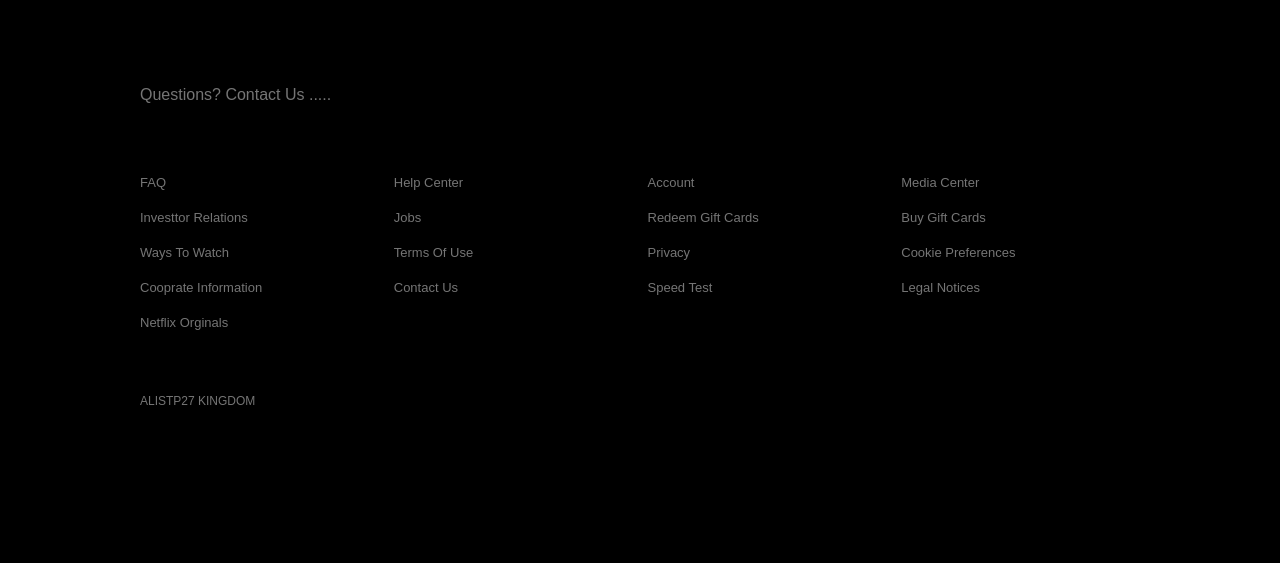
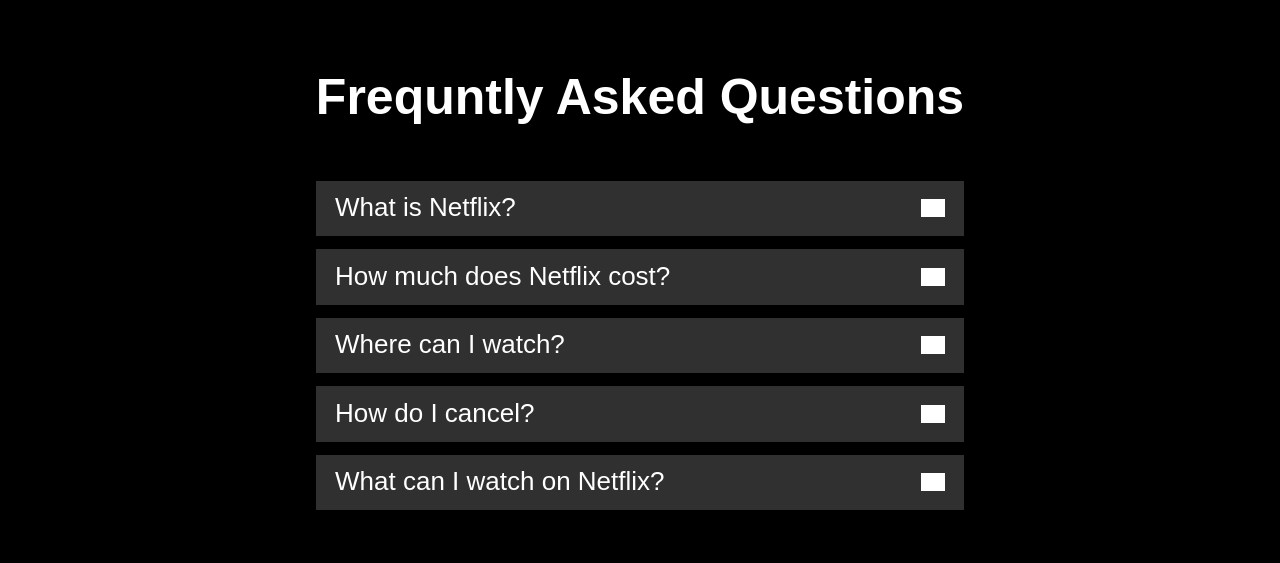
Before and after one commit to alistp27/Netflix-Clone-Project, a React (Create React App) app: page / in a window 1280 px wide. Shown: the part 690-1253 px from the top of the page. Before the commit the page ends 1209 px from the top, so only its background shows below. Built offline with nearby package versions, Linux system fonts and the light colour scheme; grey boxes are pictures that could not be loaded.

Commit message:
Accordion fixed and styled

```diff
--- a/src/App.js
+++ b/src/App.js
@@ -1,10 +1,12 @@
 import React from 'react';
 import { JumpbotronContainer } from './Container/jumbotronContainer'
 import { FooterContainer } from './Container/footerContainer'
+import AccordionContainer from './Container/accordionContainer'
 const App = () => {
     return (
         <>
             <JumpbotronContainer />
+            <AccordionContainer />
             <FooterContainer />
         </>
     );
--- a/src/Container/accordionContainer.js
+++ b/src/Container/accordionContainer.js
@@ -0,0 +1,20 @@
+import React from 'react'
+import faqsData from '../fixtures/faqs.json'
+import Accordion from '../components/accordion/index'
+
+export default function AccordionContainer() {
+    return (
+        <Accordion>
+            <Accordion.Title> Frequntly Asked Questions</Accordion.Title>
+            {faqsData.map((item) => {
+                return (
+                    <Accordion.Item key={item.id}>
+
+                        <Accordion.Header>{item.header}</Accordion.Header>
+                        <Accordion.Body>{item.body}</Accordion.Body>
+                    </Accordion.Item>
+                )
+            })}
+        </Accordion>
+    )
+}
--- a/src/components/accordion/index.js
+++ b/src/components/accordion/index.js
@@ -1,5 +1,5 @@
-import React,{useState,useContext,createContext} from 'react'
-import {Title,Frame,Item,Header,Body,Container,Inner} from './styles/style'
+import React, { useState, useContext, createContext } from 'react'
+import { Title, Frame, Item, Header, Body, Container, Inner } from './styles/style'
 
 const ToggleContext = createContext();
 
@@ -24,20 +24,25 @@
 Accordion.Item = function AccordionItem({ children, ...restprops }) {
     const [ToggleShow, setToggleShow] = useState(false)
     return (
-        <ToggleContext.Provider value={{ToggleShow,setToggleShow}}>
+        <ToggleContext.Provider value={{ ToggleShow, setToggleShow }}>
             <Item {...restprops}>{children}</Item>
         </ToggleContext.Provider>
     )
 }
 Accordion.Header = function AccordionHeader({ children, ...restprops }) {
-    const [ToggleInnit,setToggleInnit] = useContext(ToggleContext)
+    const {ToggleShow, setToggleShow} = useContext(ToggleContext)
     return (
-        <Header onClick = {()=>{setToggleInnit((prevstate)=>!prevstate)}} {...restprops}>{children}</Header>
+        <Header onClick={() => {setToggleShow(prev => !prev)}} {...restprops}>
+            {children}
+            {ToggleShow
+                ? (<img src='/images/icons/close.png' alt='Close'/>)
+                : (<img src='/images/icons/add.png' alt='Open'/>)}
+        </Header>
     )
 }
 Accordion.Body = function AccordionBody({ children, ...restprops }) {
-    const {ToggleShow} = useContext(ToggleContext)
+    const { ToggleShow } = useContext(ToggleContext)
     return (
-        ToggleShow?<Body {...restprops}>{children}</Body>:null
+        ToggleShow ? <Body {...restprops}>{children}</Body> : null
     )
 }
--- a/src/components/accordion/styles/style.js
+++ b/src/components/accordion/styles/style.js
@@ -1,9 +1,59 @@
 import styled from "styled-components/macro";
 
-export const Container = styled.div``;
-export const Item = styled.div``;
-export const Header = styled.div``;
+export const Container = styled.div`
+display : flex;
+border-bottom : 8px solid #222;
+`;
+export const Inner = styled.div`
+display : flex;
+flex-direction : column;
+max-width : 800px;
+margin : auto;
+padding : 70px 45px;
+`;
+export const Item = styled.div`
+margin-bottom : 10px;
+color : white ;
+&:first-of-type{
+    margin-top : 3rem;
+}
+`;
+export const Header = styled.div`
+display : flex;
+justify-content: space-between;
+cursor : pointer;
+margin-bottom : 3px;
+font-size : 26px;
+background : #303030;
+padding : 0.8rem 1.2rem;
+align-items: center;
+
+img{
+    filter : brightness(0) invert(1);
+    width : 24px;
+
+    @media(max-width : 600px) {
+        width : 16px;
+    }
+}
+
+@media(max-width : 600px) {
+    font-size : 16px;
+}
+`;
 export const Body = styled.div``;
-export const Frame = styled.div``;
-export const Inner = styled.div``;
-export const Title = styled.h1``;
+export const Frame = styled.div`
+margin-bottom : 40px;
+`;
+export const Title = styled.h1`
+font-size : 50px;
+line-height : 1.1;
+margin-top : 0;
+margin-bottom : 8px;
+color : white;
+text-align : center;
+
+@media (max-width :600px) {
+    font-size : 35px;
+}
+`;
```
